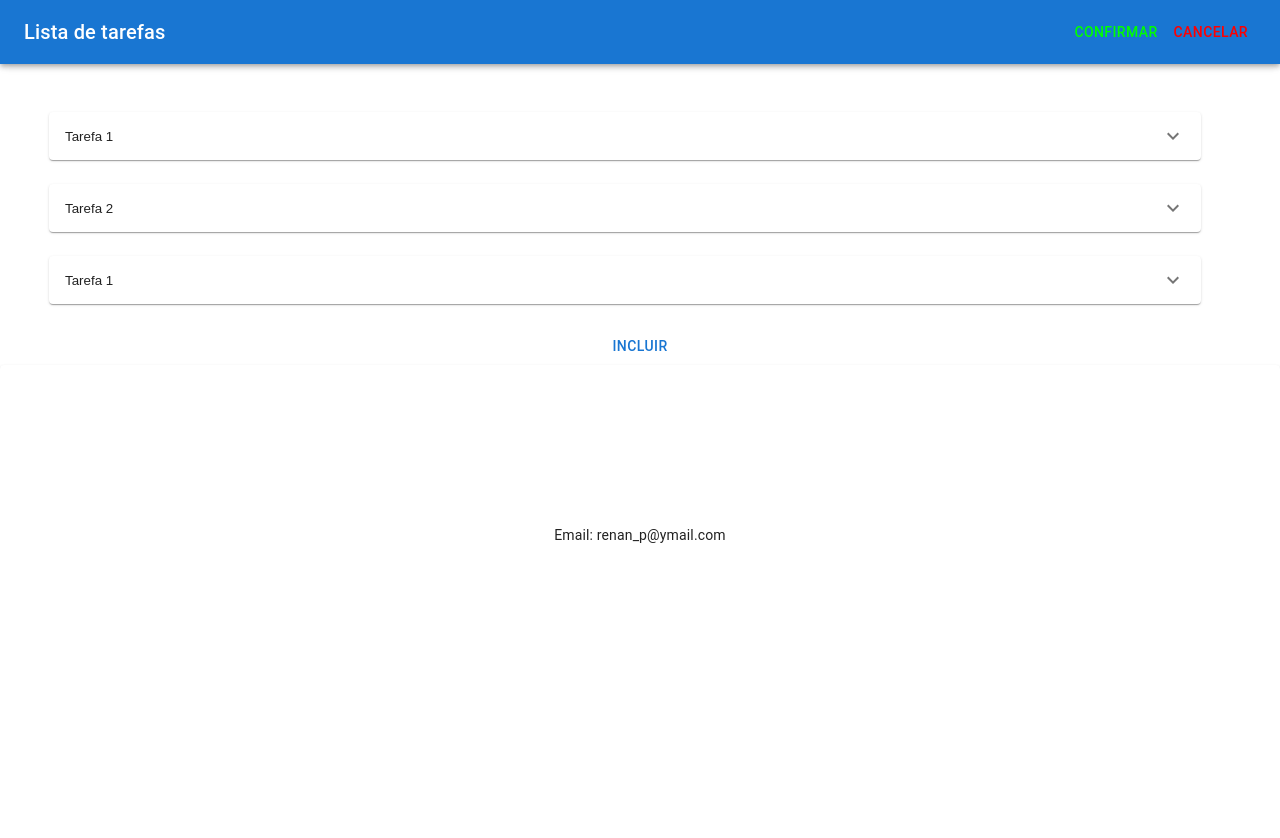
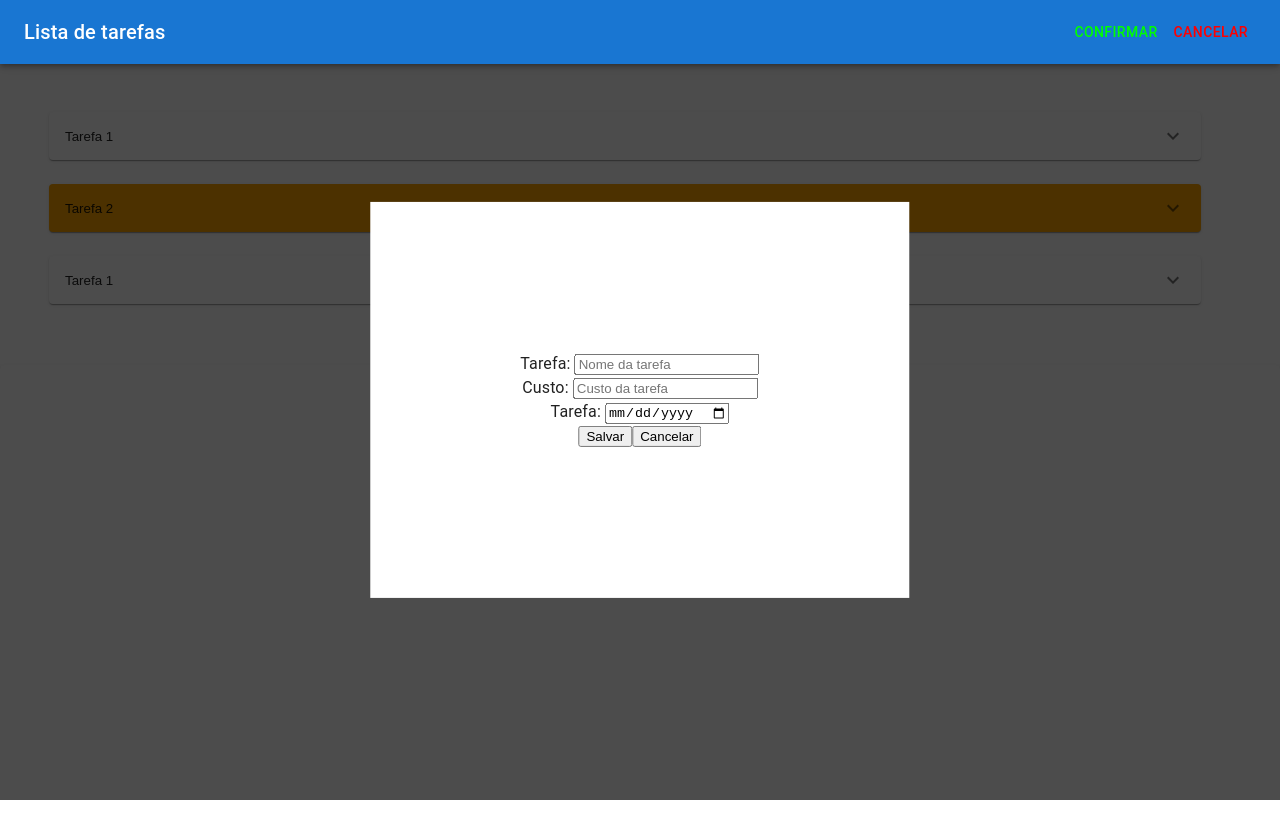
Before and after one commit to Renanpacheco/tasks_list_frontend, a React (Create React App) app: page / in a window 1280 px wide. Both pictures are taken after a click on the button "INCLUIR". Shown: the top 838 px of the page. Built offline with nearby package versions, Linux system fonts and the light colour scheme.

Commit message:
add of modals and change of backgroud for tasks with cost greater than 1k

```diff
--- a/src/components/Body/body.js
+++ b/src/components/Body/body.js
@@ -5,47 +5,80 @@ import Stack from "@mui/material/Stack";
 //import { styled } from "@mui/material/styles";
 import Card from "../Cards/card";
 import Button from "@mui/material/Button";
-
-/*const Item = styled(Paper)(({ theme }) => ({
-  backgroundColor: "#fff",
-  ...theme.typography.body2,
-  padding: theme.spacing(1),
-  textAlign: "center",
-  color: theme.palette.text.secondary,
-  ...theme.applyStyles("dark", {
-    backgroundColor: "#1A2027",
-  }),
-}));*/
-
+//import Excluir from '../Modals/modal_excluir';
+import Update from '../Modals/update';
+// use on input value={item.name}
 const mock = [
   {
     id: 1,
     name: "Tarefa 1",
-    cost: "R$100,00",
+    cost: 100.10,
     date: "10/12/2024",
   },
   {
     id: 2,
     name: "Tarefa 2",
-    cost: "R$1500,00",
+    cost: 1500,
     date: "10/12/2024",
   },
   {
     id: 3,
     name: "Tarefa 1",
-    cost: "R$100,00",
+    cost: 100,
     date: "10/12/2024",
   },
 ];
 
 export default function BasicStack() {
+  //const [openModal, setOpenModal] = React.useState(false)
+  const [openModalForm, setOpenModalForm] = React.useState(false);
+
   return (
-      <Stack spacing={3}>
-        {mock.map((item) => {
-            return <Card id={item.id} name={item.name} cost={item.cost} date={item.date}/>
-        })}
-        <Button>Incluir</Button>
+    <Stack spacing={3}>
+      {mock.map((item) => {
 
-      </Stack>
+        return (
+          <Card
+            id={item.id}
+            name={item.name}
+            cost={item.cost}
+            date={item.date}
+          />
+        );
+      })}
+      <Button onClick={() => setOpenModalForm(true)}>Incluir</Button>
+      <Update
+        isOpenn={openModalForm}
+        setModalClose={() => setOpenModalForm(!openModalForm)}
+      >
+        <form>
+          <div>
+          <label for="name">Tarefa: </label>
+          <input type="text" name="name" placeholder="Nome da tarefa"></input>
+          </div>
+          <div>
+            <label for="cost">Custo: </label>
+            <input type="number" name="cost" placeholder="Custo da tarefa"></input>
+          </div>
+
+          <div>
+            <label for="date">Tarefa: </label>
+            <input input type="date" name="date" placeholder="Data limite para a tarefa"></input>
+          </div>
+
+        </form>
+      </Update>
+
+      {/*<div>
+        <button onClick={() => setOpenModal(true)}>abrir modal</button>
+      </div>
+
+      <Excluir
+        isOpenn={openModal}
+        setModalClose={() => setOpenModal(!openModal)}
+      >
+        <p>Deseja realmente excluir essa tarefa?</p>
+      </Excluir>*/}
+    </Stack>
   );
 }
--- a/src/components/Cards/card.js
+++ b/src/components/Cards/card.js
@@ -1,14 +1,27 @@
 import * as React from "react";
-import { Accordion, AccordionSummary, AccordionDetails, Container, Box, Button, Typography } from "@mui/material";
+import { Accordion, AccordionSummary, AccordionDetails, Container, Box, Button,Typography} from "@mui/material";
 import ExpandMoreIcon from "@mui/icons-material/ExpandMore";
 import EditIcon from "@mui/icons-material/Edit";
 import DeleteIcon from "@mui/icons-material/Delete";
+import { styled } from "@mui/system";
+
+const StyledAccordion = styled((props) => <Accordion {...props} />)(
+  ({ theme, cost}) => ({
+    //backgroundColor: "#ffa500",
+
+    backgroundColor: cost >= 1000 ? "#ffa500" : "#ffffff",
+  })
+);
+  //backgroundColor: cost >= 1000 ? '#ffa500' : '#ffffff',
 
 
-export default function AccoordionCard({id,name, cost, date}) {
+export default function AccoordionCard({ id, name, cost, date }) {
+
+  //console.log(cost);
   return (
     <Container>
-      <Accordion sx={{position: "relative", left: "25px"}}>
+
+        <StyledAccordion cost={cost} sx={{ position: "relative", left: "25px" }}>
           <AccordionSummary
             expandIcon={<ExpandMoreIcon />}
             aria-controls="card-content"
@@ -17,15 +30,17 @@ export default function AccoordionCard({id,name, cost, date}) {
             {name}
           </AccordionSummary>
           <AccordionDetails>
-          <Typography>{cost}</Typography>
+            <Typography> {Intl.NumberFormat('pt-BR', { style: 'currency', currency: 'BRL' }).format(
+    cost)}</Typography>
             <Typography>{date}</Typography>
             <Box sx={{ position: "relative", left: "200px", bottom: "50px" }}>
               <Button startIcon={<EditIcon />}>Editar</Button>
-            <Button color="error" startIcon={<DeleteIcon />}>Excluir</Button>
+              <Button color="error" startIcon={<DeleteIcon />}>
+                Excluir
+              </Button>
             </Box>
           </AccordionDetails>
-      </Accordion>
-
+        </StyledAccordion>
     </Container>
   );
 }
--- /dev/null
+++ b/src/components/Modals/modal_excluir.js
@@ -0,0 +1,42 @@
+//import zIndex from '@mui/material/styles/zIndex'
+//import { Padding } from '@mui/icons-material'
+import React from 'react'
+
+
+const BACKGROUND_STYLE ={
+    position: 'fixed',
+    top: '0',
+    bottom: '0',
+    left: '0',
+    right: '0',
+    backgroundColor: 'rgb(0,0,0,0.7)',
+    zIndex: '1000'
+
+}
+
+const MODAL_STYLE ={
+    position: 'fixed',
+    top: '50%',
+    left: '50%',
+    transform: 'translate(-50%,-50%)',
+    padding: '150px',
+    backgroundColor: 'rgb(255,255,255)',
+
+}
+export default function Modal({isOpenn,setModalClose, children}) {
+    if (isOpenn){
+        return (
+            <div style={BACKGROUND_STYLE}>
+                <div style={MODAL_STYLE}>
+                    <div>
+                        {children}
+                    </div>
+                    <button onClick={setModalClose}>Sim</button>
+                    <button onClick={setModalClose}>Não</button>
+                </div>
+            </div>
+        )
+    }
+    return null
+
+}
--- /dev/null
+++ b/src/components/Modals/update.js
@@ -0,0 +1,40 @@
+import React from 'react'
+
+
+const BACKGROUND_STYLE ={
+    position: 'fixed',
+    top: '0',
+    bottom: '0',
+    left: '0',
+    right: '0',
+    backgroundColor: 'rgb(0,0,0,0.7)',
+    zIndex: '1000'
+
+}
+
+const MODAL_STYLE ={
+    position: 'fixed',
+    top: '50%',
+    left: '50%',
+    transform: 'translate(-50%,-50%)',
+    padding: '150px',
+    backgroundColor: 'rgb(255,255,255)',
+
+}
+export default function Modal({isOpenn,setModalClose, children}) {
+    if (isOpenn){
+        return (
+            <div style={BACKGROUND_STYLE}>
+                <div style={MODAL_STYLE}>
+                    <div>
+                        {children}
+                    </div>
+                    <button onClick={setModalClose}>Salvar</button>
+                    <button onClick={setModalClose}>Cancelar</button>
+                </div>
+            </div>
+        )
+    }
+    return null
+
+}
```
Lines whose indentation alone changed are shown as unchanged.
